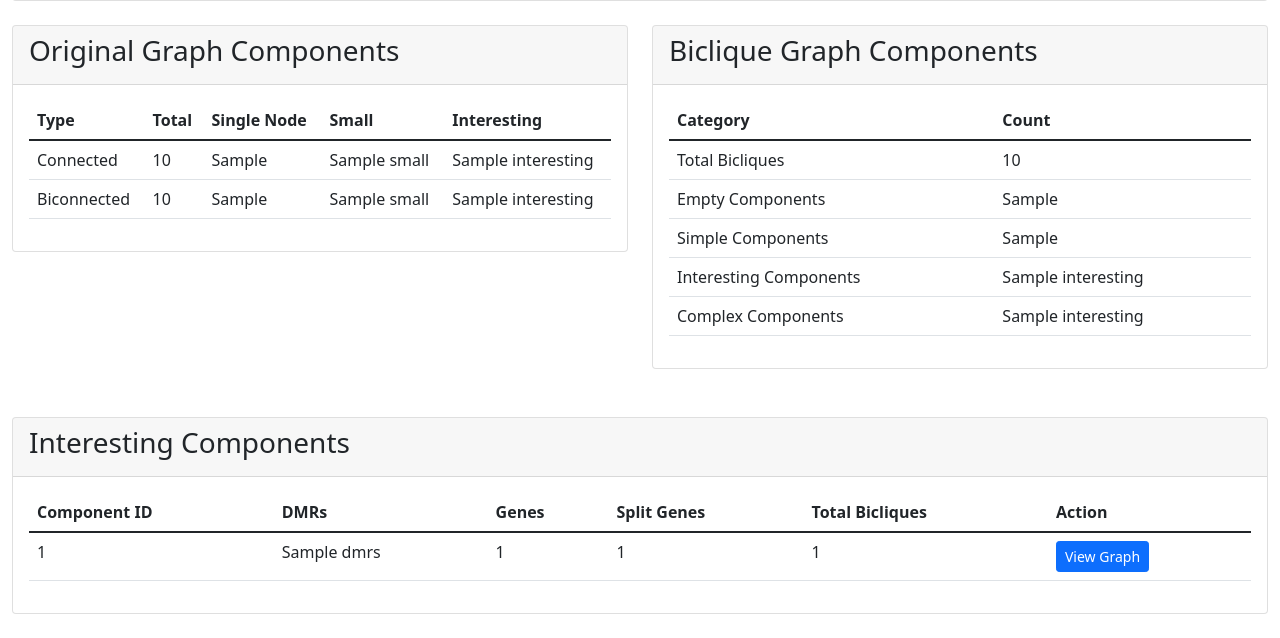
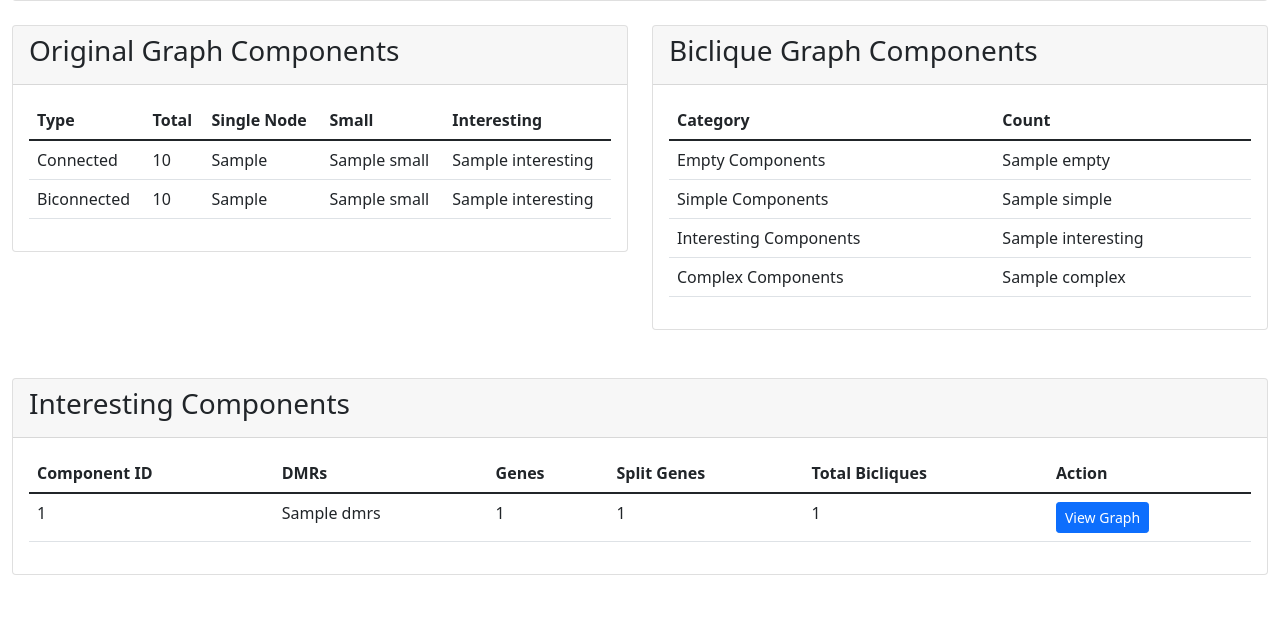
Before and after one commit to pechang03/processDMRs, a Flask app: template templates/statistics.html in a window 1280 px wide. Shown: the part 309-947 px from the top of the page. After the commit the page ends 884 px from the top, so only its background shows below. Run offline with Flask 3, Linux system fonts and the light colour scheme; the template is opened without the code that fills it: most values are stand-ins (such as "Sample title", 1, 10 or a date in 2020); parts of the project's set-up code (start-up, migrations or seed data) failed here and were passed over; some libraries are stand-ins or nearby versions.

Commit message:
feat: Update templates to align with new BicliqueSizeCategory enum values

```diff
--- a/templates/components.html
+++ b/templates/components.html
@@ -128,8 +128,9 @@
           <div class="card mb-3">
             <div class="card-header">
               <h4>
-                Biclique {{ loop.index }} ({{ biclique[0]|length }} DMRs, {{
-                biclique[1]|length }} genes)
+                Biclique {{ loop.index }}
+                ({{ biclique[0]|length }} DMRs, {{ biclique[1]|length }} genes)
+                - {{ biclique[0]|get_biclique_classification(biclique[1]) }}
               </h4>
             </div>
             <div class="card-body">
--- a/templates/statistics.html
+++ b/templates/statistics.html
@@ -189,24 +189,20 @@
                 </thead>
                 <tbody>
                   <tr>
-                    <td>Total Bicliques</td>
-                    <td>{{ statistics.size_distribution.values()|sum }}</td>
-                  </tr>
-                  <tr>
                     <td>Empty Components</td>
-                    <td>{{ statistics.components.biclique.connected.single_node }}</td>
+                    <td>{{ statistics.biclique_types.empty }}</td>
                   </tr>
                   <tr>
                     <td>Simple Components</td>
-                    <td>{{ statistics.size_distribution.get("1_1", 0) }}</td>
+                    <td>{{ statistics.biclique_types.simple }}</td>
                   </tr>
                   <tr>
                     <td>Interesting Components</td>
-                    <td>{{ statistics.components.biclique.connected.interesting }}</td>
+                    <td>{{ statistics.biclique_types.interesting }}</td>
                   </tr>
                   <tr>
                     <td>Complex Components</td>
-                    <td>{{ statistics.components.biclique.connected.interesting }}</td>
+                    <td>{{ statistics.biclique_types.complex }}</td>
                   </tr>
                 </tbody>
               </table>
```
Also changed, not shown: templates/index.html (+4 -4 lines).
